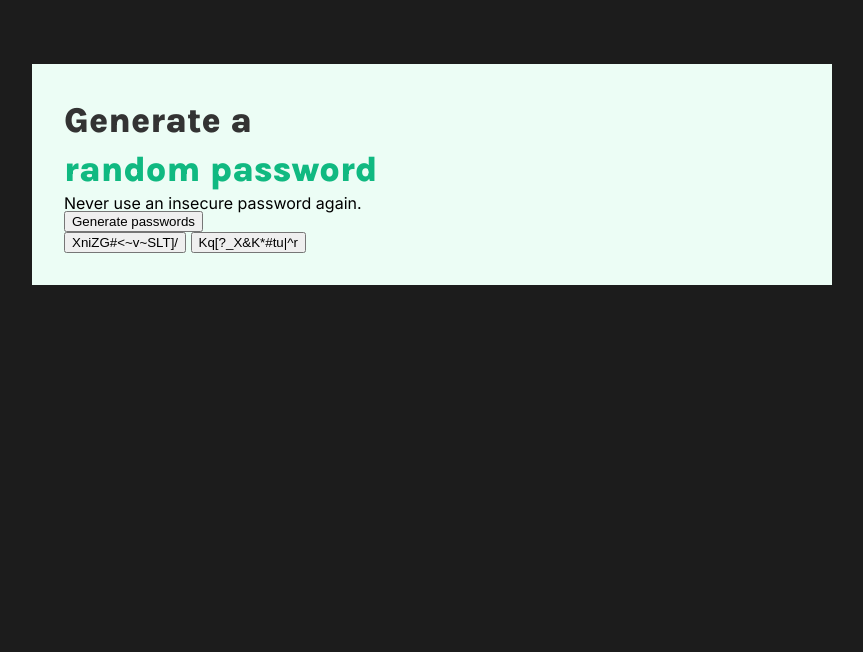
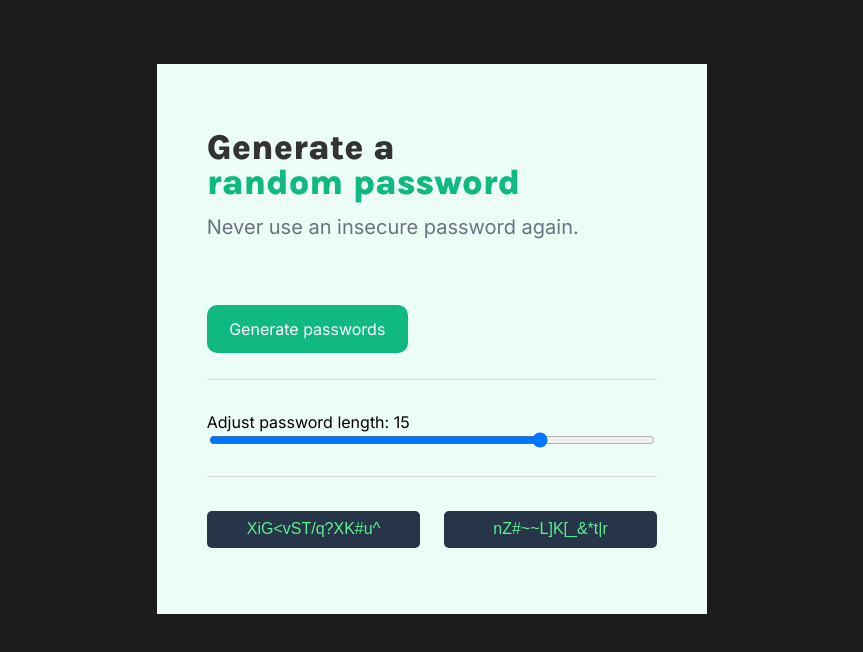
Before and after one commit to Rapidisimo/Password-Generator, a plain HTML site: page index.html in a window 1280 px wide. Both pictures are taken after a click on the button "Generate passwords". Shown: the whole page, without its empty margins (208-1071 px from the left). Drawn offline with Linux system fonts and the light colour scheme.

Commit message:
finished ver

```diff
--- a/index.html
+++ b/index.html
@@ -11,18 +11,27 @@
     <title>Password Generator</title>
 </head>
 <body>
-    <div class="container">
+    <div class="wrapper">
+        <section class="card">
             <header>
                 <h1>Generate a</h1>
                 <h2>random password</h2>
-            <h3>Never use an insecure password again.</h3>
+                <p>Never use an insecure password again.</p>
             </header>
-        <section>
+            <section class="generator">
                 <button id="pswbtn">Generate passwords</button>
             </section>
-        <section>
-            <button id="password1">pass1</button>
-            <button id="password2">pass2</button>
+            <section class="adjustments">
+                <p id="pswadjustment">Adjust password length: 15</p>
+                <input type="range" id="pswlength" min="0" max="20" value="15" step="1" />
+            </section>
+            <section class="result">
+                <input type="text" id="password1" readonly>
+                <input type="text" id="password2" readonly>
+            </section>
+            <section class="message hidden">
+                <p class="pswcopied">Password Copied!</p>
+            </section>
         </section>
     </div>
 
--- a/index.js
+++ b/index.js
@@ -6,19 +6,59 @@ const characters =["A","B","C","D","E","F","G","H","I","J","K","L","M","N","O","
 const passBtn = document.getElementById('pswbtn');
 let firstPassword = document.getElementById('password1');
 let secondPassword = document.getElementById('password2');
+const pswrange = document.getElementById('pswlength');
+const charCount = document.getElementById('pswadjustment');
 let passwordLength = 15;
+const message = document.querySelector('.message');
+let pswMessage = document.getElementById('pswcopied')
 
+// places (loops through) a random character from the array based on the passwordLength and into both text input fields
 passBtn.addEventListener('click', () => {
-    firstPassword.textContent = '';
-    secondPassword.textContent = '';
+    firstPassword.value = '';
+    secondPassword.value = '';
     for (let i = 0; i < passwordLength; i++) {
-        firstPassword.textContent += randomElement(characters);
-    }
-    for (let i = 0; i < passwordLength; i++) {
-        secondPassword.textContent += randomElement(characters);
+        firstPassword.value += randomElement(characters);
+        secondPassword.value += randomElement(characters);
     }
 });
 
+// returns a random character/string from the provided array
 function randomElement (array) {
     return array[Math.floor( Math.random() * array.length )]
 }
+
+// Updates the variable passwordLength value based on the range selected and updates the html
+pswrange.addEventListener('click', (event) => {
+    passwordLength = event.target.value;
+    charCount.textContent = `
+    Adjust password length: ${passwordLength}
+    `;
+});
+// Same as above but in case a keyboard is used instead
+pswrange.addEventListener('keyup', (event) => {
+    passwordLength = event.target.value;
+    charCount.textContent = `
+    Adjust password length: ${passwordLength}
+    `;
+})
+
+// Copies password to clipboard when clicking on the text field for 1st field
+firstPassword.addEventListener('click', (event) => {
+    event.target.select();
+    event.target.setSelectionRange(0, 99999);
+    navigator.clipboard.writeText(event.target.value);
+    message.classList.remove('hidden')
+    setTimeout( () => {
+        message.classList.add('hidden')
+    }, "800")
+});
+// Copies password to clipboard when clicking on the text field for 2nd field
+secondPassword.addEventListener('click', (event) => {
+    event.target.select();
+    event.target.setSelectionRange(0, 99999);
+    navigator.clipboard.writeText(event.target.value);
+    message.classList.remove('hidden');
+    setTimeout( () => {
+        message.classList.add('hidden')
+    }, "1000")
+})
--- a/main.css
+++ b/main.css
@@ -11,22 +11,87 @@ body {
     font-weight: 400;
 }
 
-.container {
+.wrapper {
     margin: 4rem auto 0;
-    max-width: 800px;
+    max-width: 550px;
+    min-height: 550px;
     padding: 2rem;
     background-color: #ECFDF5;
+    display: grid;
+    place-items: center;
+}
+.card {
+    display: grid;
+
 }
 
 h1, h2 {
     font-family: 'Karla', sans-serif;
     font-size: 2.2rem;
     font-weight: 800;
-    line-height: 1.4;
+    line-height: 1;
 }
 h1 {
     color: #333;
 }
 h2 {
     color: #10B981;
+    margin-bottom: 1rem;
 }
+header p {
+    color: #6B7280;
+    font-size: 1.25rem;
+}
+
+header {
+    margin-bottom: 4.25rem;
+}
+
+button {
+    font-family: 'Inter', sans-serif;
+    font-weight: 400;
+}
+
+#pswbtn {
+    background-color: #10B981;
+    color: white;
+    border: none;
+    font-size: 1rem;
+    padding: .875rem 1.4rem;
+    border-radius: 10px;
+}
+
+.generator {
+    padding-bottom: 1.625rem;
+    border-bottom: 1px solid #D5D4D8;
+}
+
+.adjustments {
+    display: grid;
+    margin: 2.125rem 0;
+    padding-bottom: 1.625rem;
+    border-bottom: 1px solid #D5D4D8;
+
+}
+
+.result input {
+    border: none;
+    background-color: #273549;
+    color: #5DEF92;
+    font-size: 1rem;
+    text-align: center;
+    padding: .6rem .2rem;
+    border-radius: 5px;
+}
+#password1 {
+    margin-right: 1.2rem;
+}
+
+.message {
+    margin-top: 1rem;
+    text-align: center;
+    font-size: 1rem;
+}
+.hidden {
+    display: none;
+}
```
Lines whose indentation alone changed are shown as unchanged.
